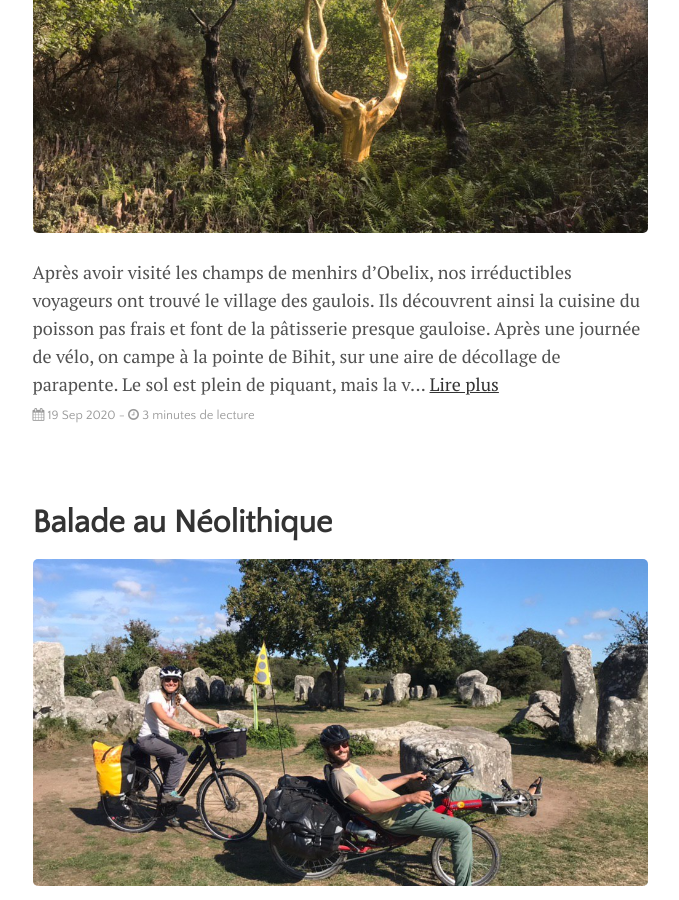
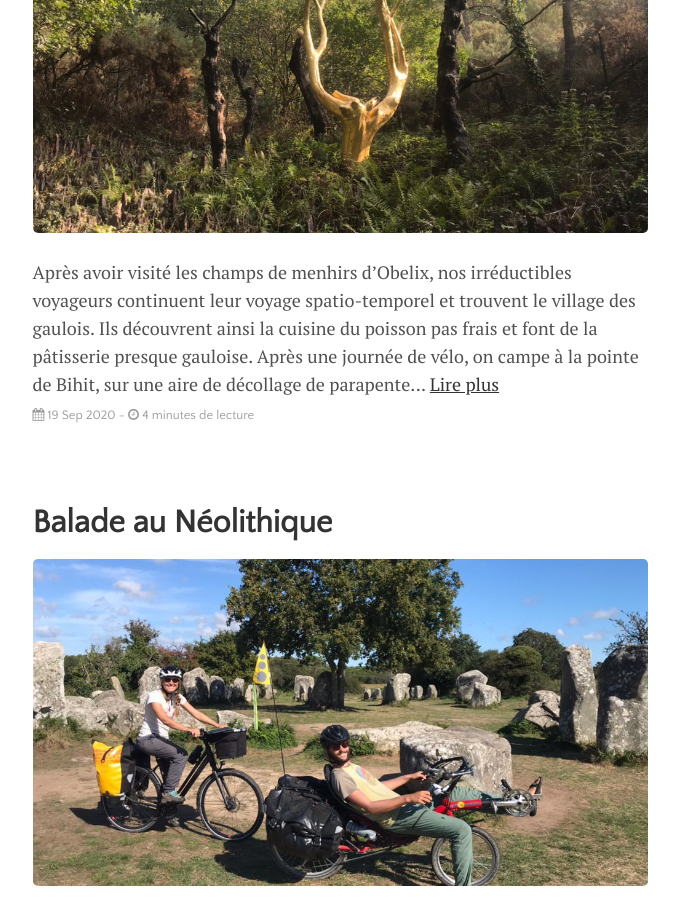
Before and after one commit to cyclovoyage/cyclovoyage.github.io, a Jekyll site: the page built from index.html, in a window 1280 px wide and 900 px high, scrolled down 313 px. Shown: the whole window, without its empty margins (300-979 px from the left). Built offline with Jekyll 4.4.1, drawn with Linux system fonts in a browser that asks for light colours; the list of posts is cut into pages by our own code; some of the changed lines change nothing that is shown.

Commit message:
Update 2020-09-19-bretagne02.md

```diff
--- a/_posts/2020-09-19-bretagne02.md
+++ b/_posts/2020-09-19-bretagne02.md
@@ -7,7 +7,7 @@
 image: 2F28970C-88EB-43F7-9B05-D02B7B62D873.jpeg
 ---
 
-Après avoir visité les champs de menhirs d’Obelix, nos irréductibles voyageurs ont trouvé le village des gaulois. Ils découvrent ainsi la cuisine du poisson pas frais et font de la pâtisserie presque gauloise.
+Après avoir visité les champs de menhirs d’Obelix, nos irréductibles voyageurs continuent leur voyage spatio-temporel et trouvent le village des gaulois. Ils découvrent ainsi la cuisine du poisson pas frais et font de la pâtisserie presque gauloise.
 
 Après une journée de vélo, on campe à la pointe de Bihit, sur une aire de décollage de parapente. Le sol est plein de piquant, mais la vue en vaut la peine.
 
@@ -19,12 +19,14 @@
 - 60g de coco râpée
 - 4 dattes émincées
 - 3 cuillères à soupe de lait de coco
+
 Pour le glaçage, mélangez dans un bol:
 - 1.5dl de lait de coco
 - 40g de coco râpée
 - du miel à l’envie
+
 Bien sûr n’oubliez pas de faire tout cela sans mesurette ni balance. Étalez le glaçage sur le biscuit et paf, voici un délicieux gâteau de camping.
-pour la pâtisserie gauloise, on repassera... c’est notre prochain défi pâtissier!
+pour la pâtisserie à base d’ingrédients locaux, on repassera... c’est notre prochain défi pâtissier!
 
 Après recherches, Didier retrouve son korrigan préféré dans un dolmen
 
@@ -42,7 +44,7 @@
 
 <img src="/assets/img/7FFEB725-DD35-49CA-A613-1DD5149BDBDD.jpeg">
 
-Le village est maintenu et développé par une association dont le but est de soutenir des écoles en Afrique. C’est une bande de joyeux bricolos qui s’amusent à construire des jeux et casse-tête low-tech avec des matériaux récupérés, trois vis et un fer à souder. On s’amuse comme des fous à dégommer des romains, se perdre dans un cairn labyrinthique, s’échapper du colisée ou admirer le druide qui transmute la farine en crêpes (arrosées de potion magique au caramel-beurre salé).
+Le village est maintenu et développé par une association dont le but est de soutenir des écoles en Afrique. C’est une bande de joyeux bricolos qui s’amusent à construire des jeux et casse-tête low-tech avec des matériaux récupérés, trois vis et un poste à souder. Le résultat n’est pas du tout historique mais on s’amuse comme des fous à dégommer des romains, se perdre dans un cairn labyrinthique, s’échapper du colisée ou admirer le druide qui transmute la farine en crêpes (arrosées de potion magique au caramel-beurre salé).
 
 <img src="/assets/img/3CD56CA4-0ACA-4D75-B473-7104D52277D5.jpeg">
 
@@ -61,46 +63,45 @@
 
 <img src="/assets/img/E577E8E1-D0F5-49F7-8756-EE433ECA1B0D.jpeg">
 
-Le lendemain, on passe à la Roche-Derrien, un pittoresque village remplie de vie. Nous sympathisons avec un pêcheur et repartons avec un rouget barbet à cuisine. Cinq minutes de chaque côté dans la casserole et c’est délicieux.
+Le lendemain, on passe à la Roche-Derrien, un pittoresque village plein de vie. Nous sympathisons avec un pêcheur et repartons avec un rouget barbet à cuisine. Cinq minutes de chaque côté dans la casserole et c’est délicieux.
 
 <img src="/assets/img/63D37600-4671-4DB8-9069-195570C1EA33.jpeg ">
+
+<img src="/assets/img/7157F61E-EB80-433C-A742-9409EE080A36.jpeg">
 
 Comme à notre habitude nous faisons la vaisselle. Hop, du marc de café et un peu de terre dans la casserole, on frotte avec quelques herbes, et tadaa! C’est propre!
 Sauf que cette fois-ci la casserole gardera une petite odeur de poisson pour les trois jours qui suivent.
 
-<img src="/assets/img/7157F61E-EB80-433C-A742-9409EE080A36.jpeg">
+On se décide pour louer un petit vaisseau spatio-temporel pour quelques jours...
 
+<img src="/assets/img/070E657B-E36B-457D-84C6-889FB0F254D4.jpeg">
 
-On se décide pour louer un petit vaisseau spatial pour quelques jours...
+Notre petit van est équipé des dernières technologies terriennes: possibilité de faire le café sans sortir du lit, deux plaques, une table, une lampe et un robinet. Après un mois et demi à plier et déplier notre petit palais matin et soir, c’est le grand luxe.
 
-On retrouve les traces de Chretiens laissées depuis des siècles dans le mythique site du Mont Saint Michel. Cette communauté suit les mêmes... que les moines de saint Benoît, que nous avions rencontré dans la Loire.
+Première destination: 1433, Mont Saint-Michel, bastion français de la guerre de cent ans, abbaye et monastère avec quelques moines qui suivent la règle bénédictine, comme à Saint-Benoît.
 
 <img src="/assets/img/7DA03E9E-3EF4-4AC2-9736-DBDD7A6D2C95.jpeg">
 
 <img src="/assets/img/60A21A4A-E442-43C6-9FE2-AFDB46F9F5D8.jpeg">
 
-On retrouve le luxe d’avoir deux plaques pour cuisiner, une table, et de la lumière.
+L’abbaye est vertigineuse. La vase, elle, colle au pied. Depuis les remparts à la marée montante, on s’amuse à parier sur lequel des flâneurs imprudents se fera mouiller: aucun noyé pour cette fois.
 
-<img src="/assets/img/070E657B-E36B-457D-84C6-889FB0F254D4.jpeg">
-
-On se balade sur les remparts de Saint-Malo, vue sur la piscine et les deux châteaux...
+Départ ensuite pour 1604 et la ville des corsaires: Saint-Malo. On se balade sur les remparts avec vue sur la piscine ou les corsaires jetaient leurs prisonniers à la fin de leurs courses (si si).
 
 <img src="/assets/img/1C0BBC36-EAB6-44B4-B31B-F5494077751B.jpeg">
 
-Nuit au bord de mer, on découvre l’application “park4night” qui indique les bons endroit pour rester pour la nuit
+Nuit au bord de mer, on découvre l’application “park4night” qui indique les endroit agréés pour rester pour la nuit avec un vaisseau spatio-temporel.
 
 <img src="/assets/img/29E40C67-C42E-4A89-8B8D-7833167C31EF.jpeg">
 
-
-
-
-Visité une production de huître
-Tout les deux le goût de ces drôle de bêtes ne convainc pas nos papilles
+Nous visitons une production d’huître et en dégustons. Le goût de ces drôles de bêtes ne convainc pas nos papilles.
 
 <img src="/assets/img/FB0B2463-E0FB-4D5A-9247-43442ED927B9.jpeg">
 
-On se réveille à côté d’un étang dans la forêt de Brocéliande, forêt des légendes... . Arbre magique..
+Notre vaisseau se déglingue et on termine dans l’espace-temps de la légende arthurienne. On se réveille à côté d’un étang dans la forêt de Brocéliande.
 
 <img src="/assets/img/987D252F-D027-4C6A-9256-409DEEB0179B.jpeg">
 
+Nous parcourons le val sans retour, domaine de Morgane, demi-sœur d’Arthur. La pierre est d’un violet à la hauteur de la réputation de la fée ensorceleuse. On y trouve des arbres magiques.
+
 <img src="/assets/img/D9442661-2CA8-41F6-BFDA-9893E22E2F47.jpeg">
```
